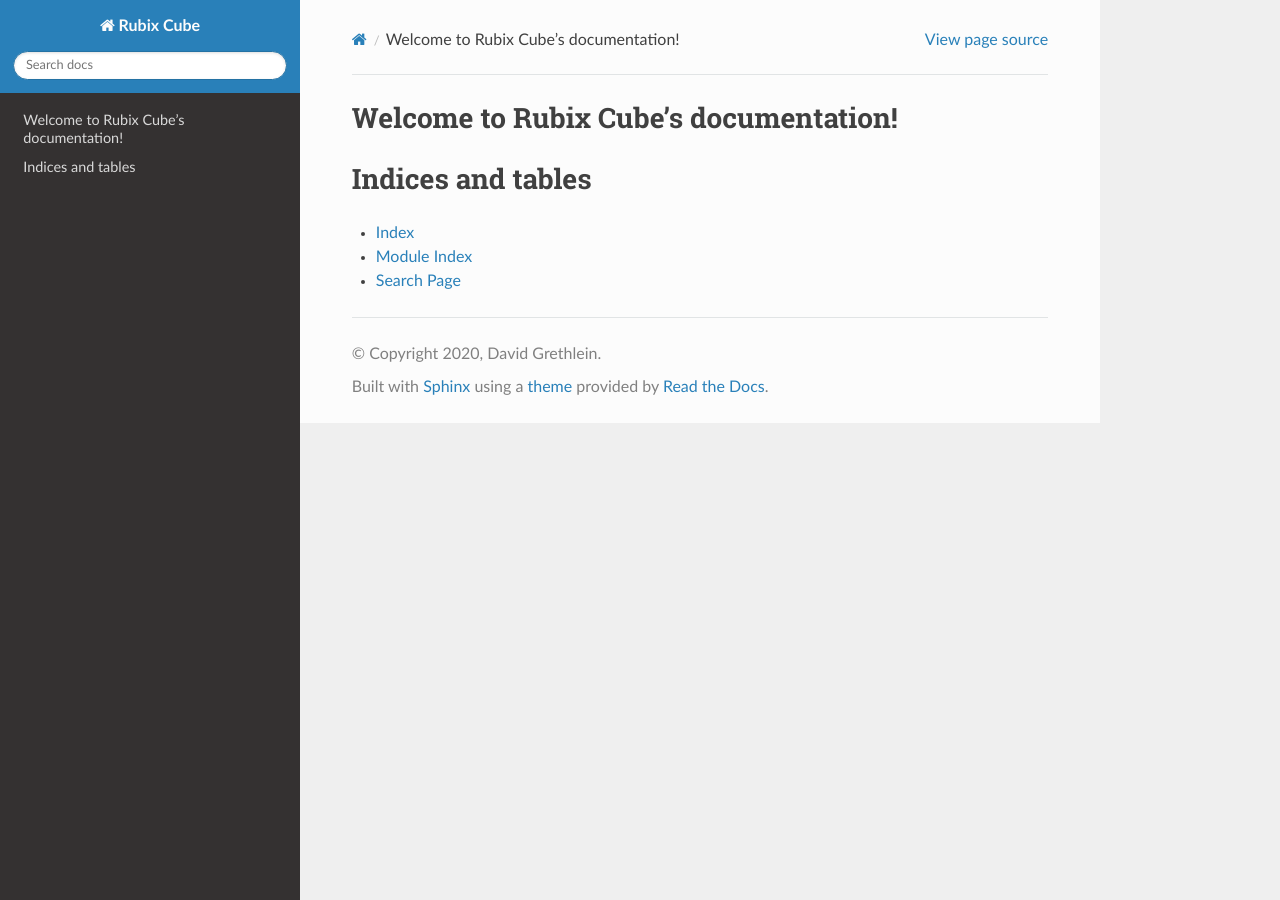
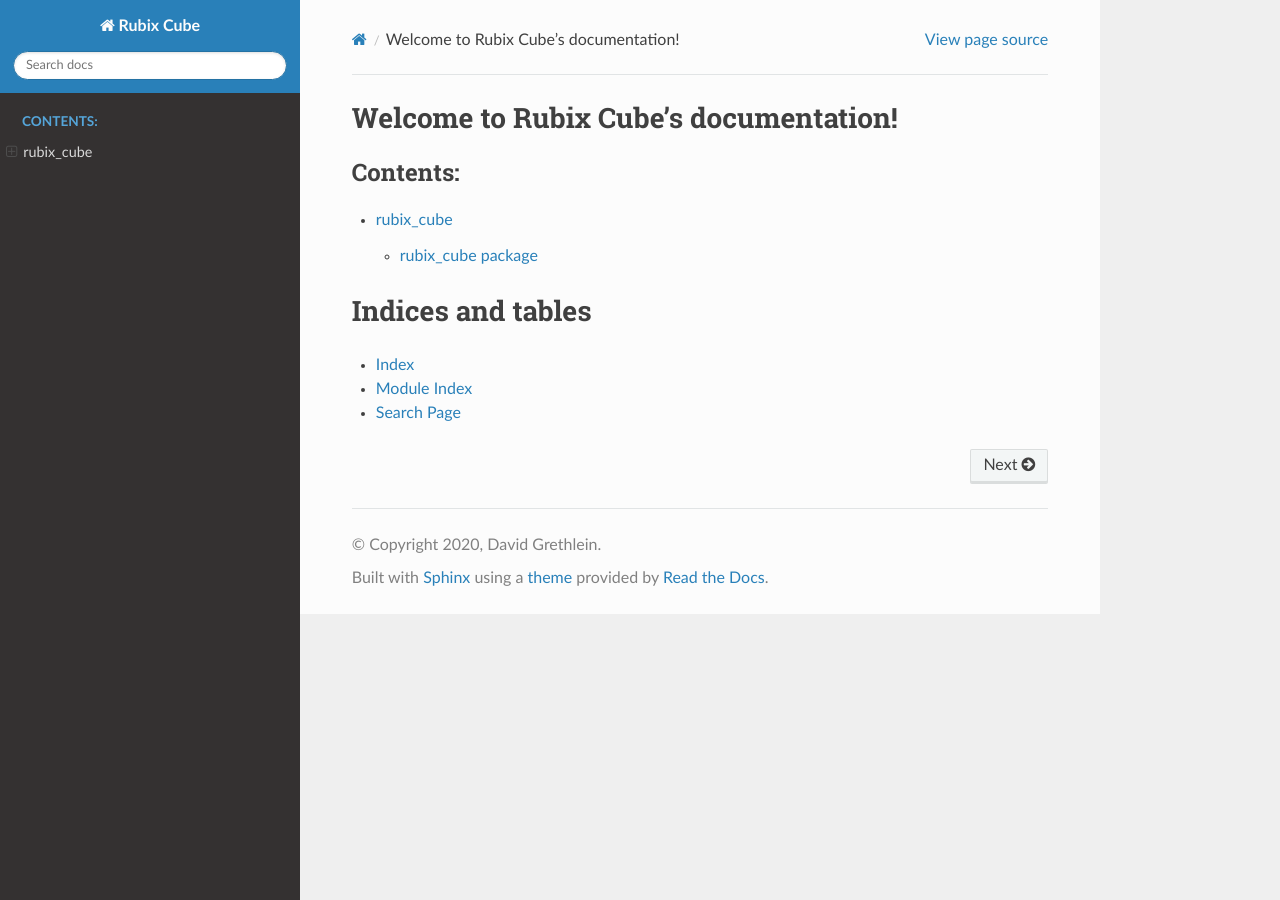
Before and after one commit to dgrethlein/RubixCube, a Sphinx documentation site: the page built from docs/source/index.rst, in a window 1280 px wide. Built offline with Sphinx 7.4.7 and the Read the Docs theme 2.0.0, drawn with Linux system fonts in a browser that asks for light colours.

Commit message:
Starting to document the project

```diff
--- a/docs/source/conf.py
+++ b/docs/source/conf.py
@@ -10,9 +10,9 @@
 # add these directories to sys.path here. If the directory is relative to the
 # documentation root, use os.path.abspath to make it absolute, like shown here.
 #
-# import os
-# import sys
-# sys.path.insert(0, os.path.abspath('.'))
+import os
+import sys
+sys.path.insert(0, os.path.abspath('../../'))
 
 
 # -- Project information -----------------------------------------------------
--- a/docs/source/index.rst
+++ b/docs/source/index.rst
@@ -10,6 +10,7 @@
    :maxdepth: 2
    :caption: Contents:
 
+   modules
 
 
 Indices and tables
--- /dev/null
+++ b/docs/source/rubix_cube.util.rst
@@ -0,0 +1,10 @@
+rubix\_cube.util package
+========================
+
+Module contents
+---------------
+
+.. automodule:: rubix_cube.util
+   :members:
+   :undoc-members:
+   :show-inheritance:
```
Also changed, not shown: 1 other file.
